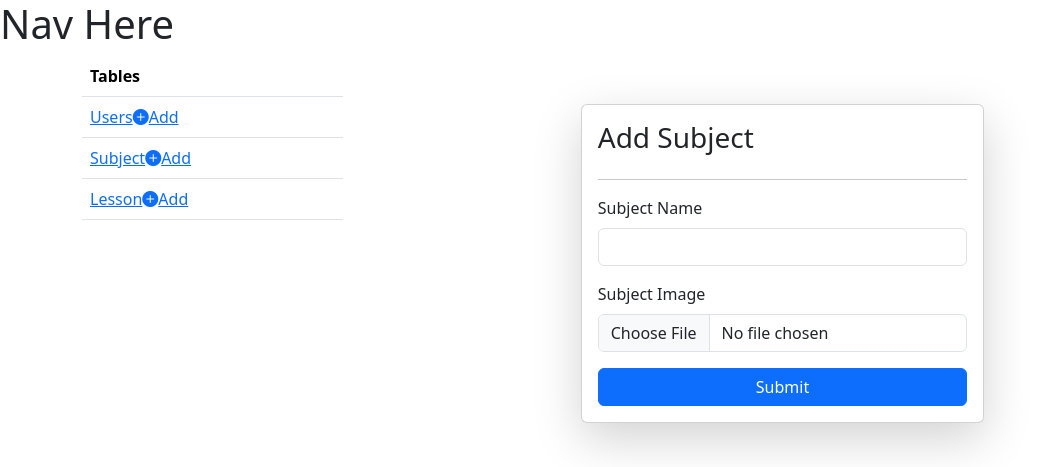
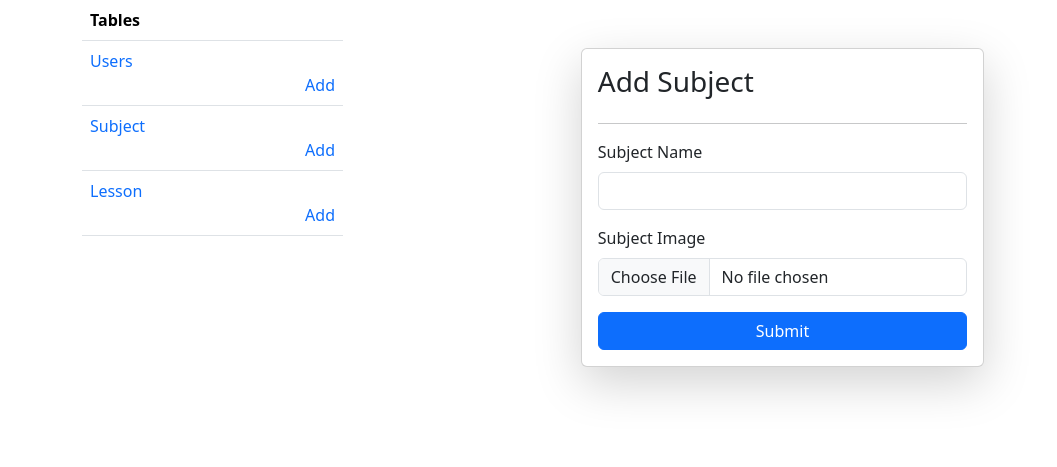
Before and after one commit to Prasad1102/TestEagles, a Django app: page /addSub/ in a window 1280 px wide. Shown: the top 467 px of the page, without its empty margins (0-1057 px from the left). Run offline with Django 4.2, Linux system fonts and the light colour scheme; some libraries are stand-ins or nearby versions; some web fonts are replaced.

Commit message:
added reademe images

```diff
--- a/courses/templates/baseAdmin.html
+++ b/courses/templates/baseAdmin.html
@@ -12,7 +12,6 @@
 </head>
 
 <body>
-  <h1>Nav Here</h1>
   <div class="container">
     <div class="row">
       <div class="col-3">
@@ -24,13 +23,13 @@
           </thead>
           <tbody>
             <tr>
-              <td><a href="/userInfo">Users</a><a href="/addUser" class="bi bi-plus-circle-fill">Add</a></td>
+              <td><a href="/userInfo" class="text-decoration-none">Users</a><a href="/addUser" class="d-flex justify-content-end text-decoration-none">Add</a></td>
             </tr>
             <tr>
-              <td><a href="/subjectInfo">Subject</a><a href="/addSub" class="bi bi-plus-circle-fill">Add</a></td>
+              <td><a href="/subjectInfo" class="text-decoration-none">Subject</a><a href="/addSub" class="d-flex justify-content-end text-decoration-none">Add</a></td>
             </tr>
             <tr>
-              <td><a href="/lessonInfo">Lesson</a><a href="/addLesson" class="bi bi-plus-circle-fill">Add</a></td>
+              <td><a href="/lessonInfo" class="text-decoration-none">Lesson</a><a href="/addLesson" class="d-flex justify-content-end text-decoration-none">Add</a></td>
             </tr>
           </tbody>
         </table>
```
Also changed, not shown: courses/static/Images/LessonPage.png (added), courses/static/Images/courseLessonPage.png (added), courses/static/Images/coursePage.png (added), courses/static/Images/homePage.png (added), db.sqlite3.
